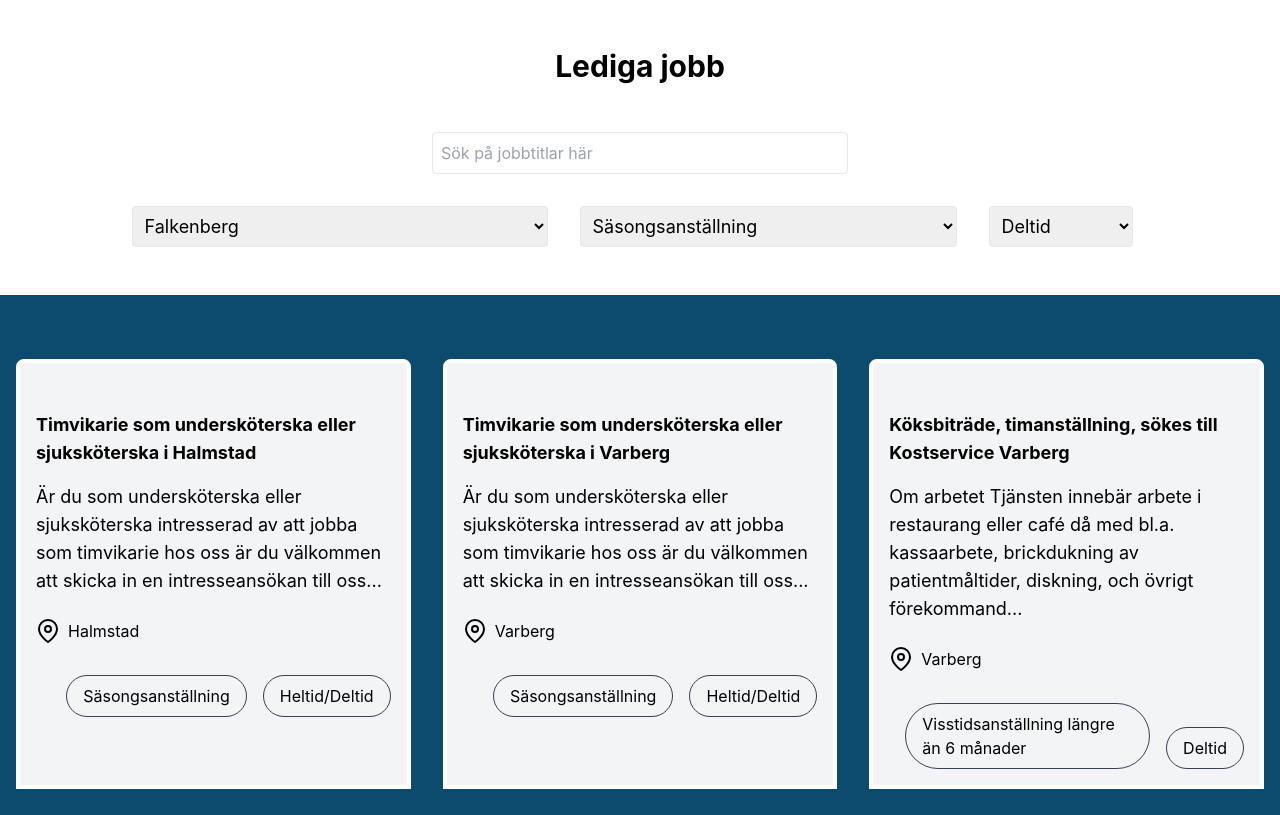
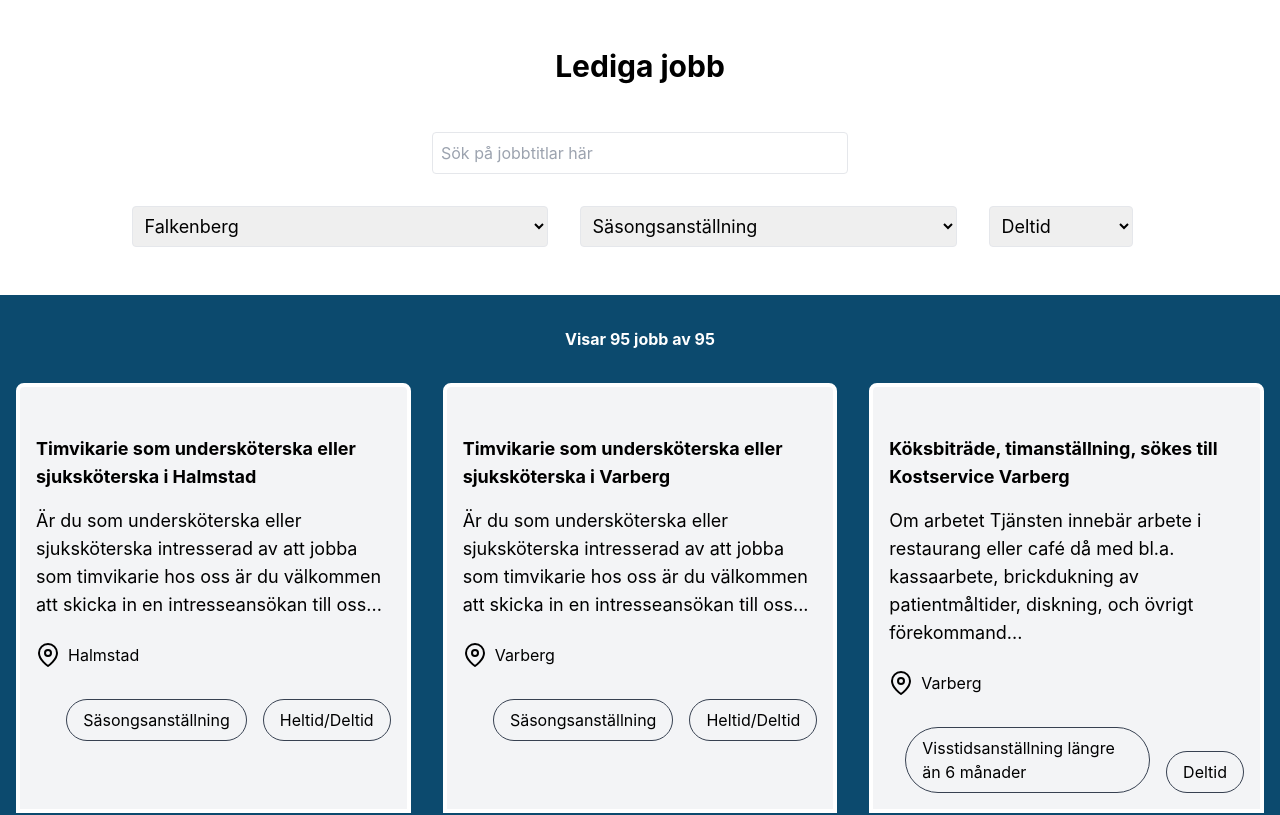
Before and after one commit to viktor-sarge/varbi, a React (Create React App) app: page / in a window 1280 px wide. Shown: the top 815 px of the page. Built offline with nearby package versions, Linux system fonts and the light colour scheme.

Commit message:
feat(filters): ✨ Show filtered and total number of results
Visa filtrerat och totalt antal träffar

```diff
--- a/src/App.js
+++ b/src/App.js
@@ -44,12 +44,18 @@ function App() {
     <div className="App">
 
       <div className='container px-4 mx-auto'>
+
+        {/* Rubrik */}
         <div className='text-center'>
           <h1 className='text-3xl font-bold py-12'>Lediga jobb</h1>
         </div>
+
+        {/* Sökruta */}
         <div className='flex justify-center'>
           <SearchBox onChangeHandler={onSearchChange} placeholder='Sök på jobbtitlar här' className='search-box' />
         </div>
+
+        {/* Filter / dropdowns */}
         <div className='flex flex-col lg:flex-row pt-8 pb-12 justify-center gap-4'>
           <Dropdown values={towns} name="towns" id="towns-select" />
           <Dropdown values={types} name="types" id="types-select" />
@@ -57,8 +63,10 @@ function App() {
         </div>
       </div>
 
+      {/* Grid med korten */}
       <div className='bg-sky-900 px-4'>
-        <div className='container mx-auto py-16'>
+        <div className='container mx-auto pt-8 pb-16'>
+          <div className='text-white text-center pb-8 font-bold'>Visar {filteredJobs.length} jobb av {jobs.length}</div>
           <Grid data={filteredJobs} />
         </div>
       </div>
```
